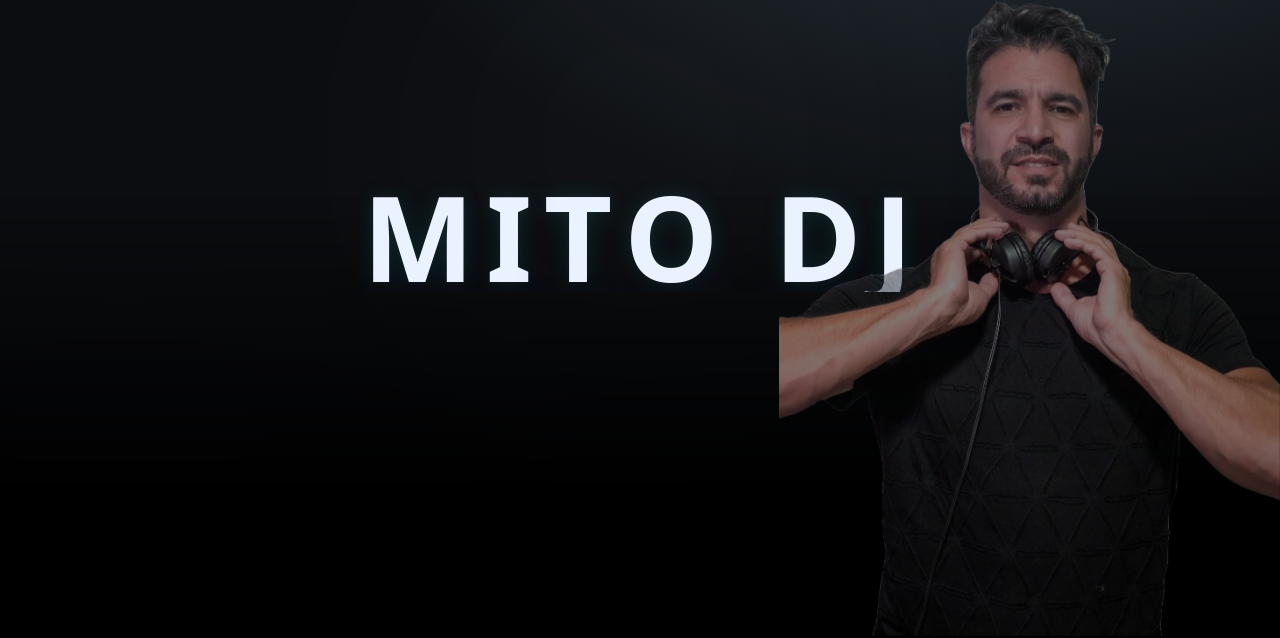
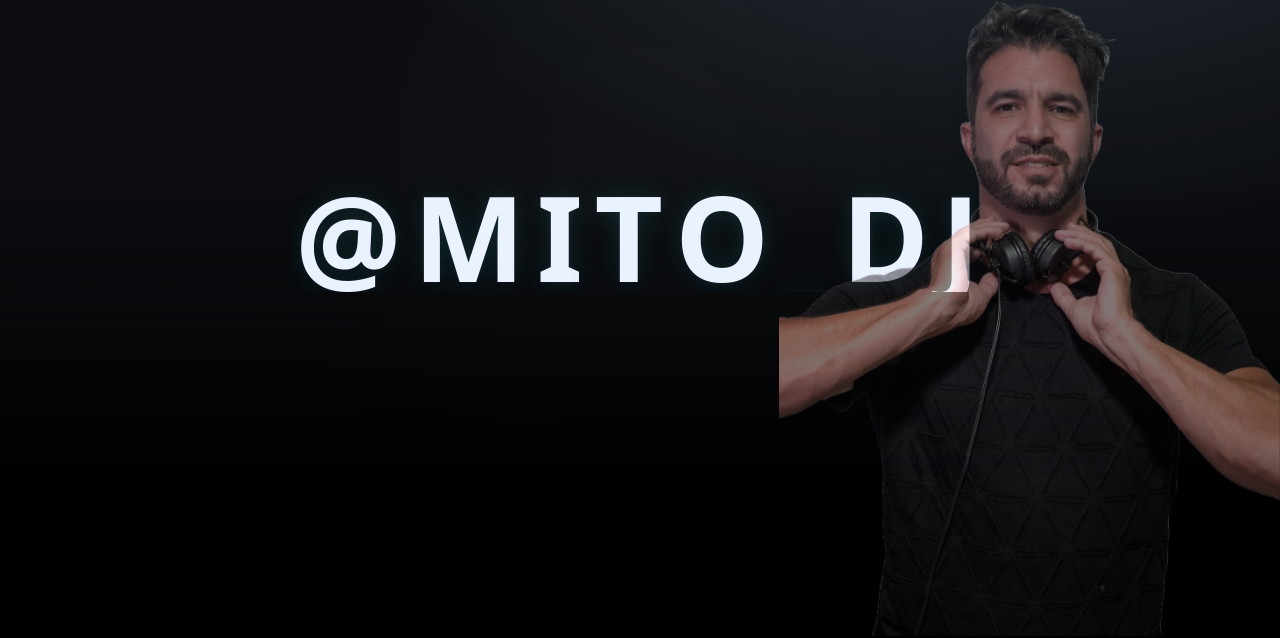
Before and after one commit to jaime-gacitua/mitodj-web, a website built with Vite: page index.html in a window 1280 px wide. Shown: the part 164-802 px from the top of the page. Built offline with nearby package versions, Linux system fonts and the light colour scheme.

Commit message:
add at to title

```diff
--- a/index.html
+++ b/index.html
@@ -22,11 +22,12 @@
 
         <h1 id="site-title" class="hero__title" aria-label="MITO DJ">
           <span class="word" data-word="MITO DJ">
+            <span class="letter">@</span>
             <span class="letter">M</span>
             <span class="letter">I</span>
             <span class="letter">T</span>
             <span class="letter">O</span>
-            <span class="letter letter--space"> </span>
+            <span class="letter">_</span>
             <span class="letter">D</span>
             <span class="letter">J</span>
           </span>
```
